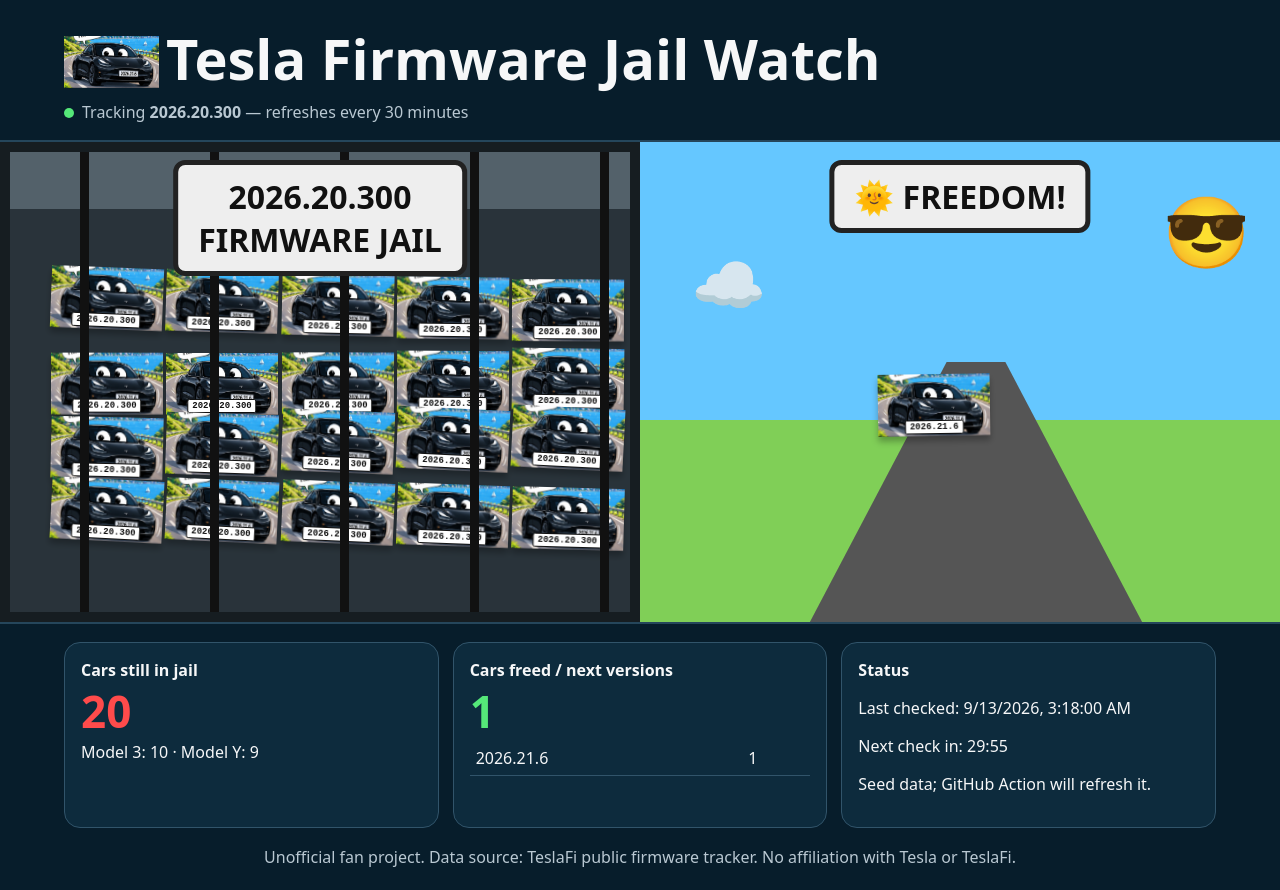
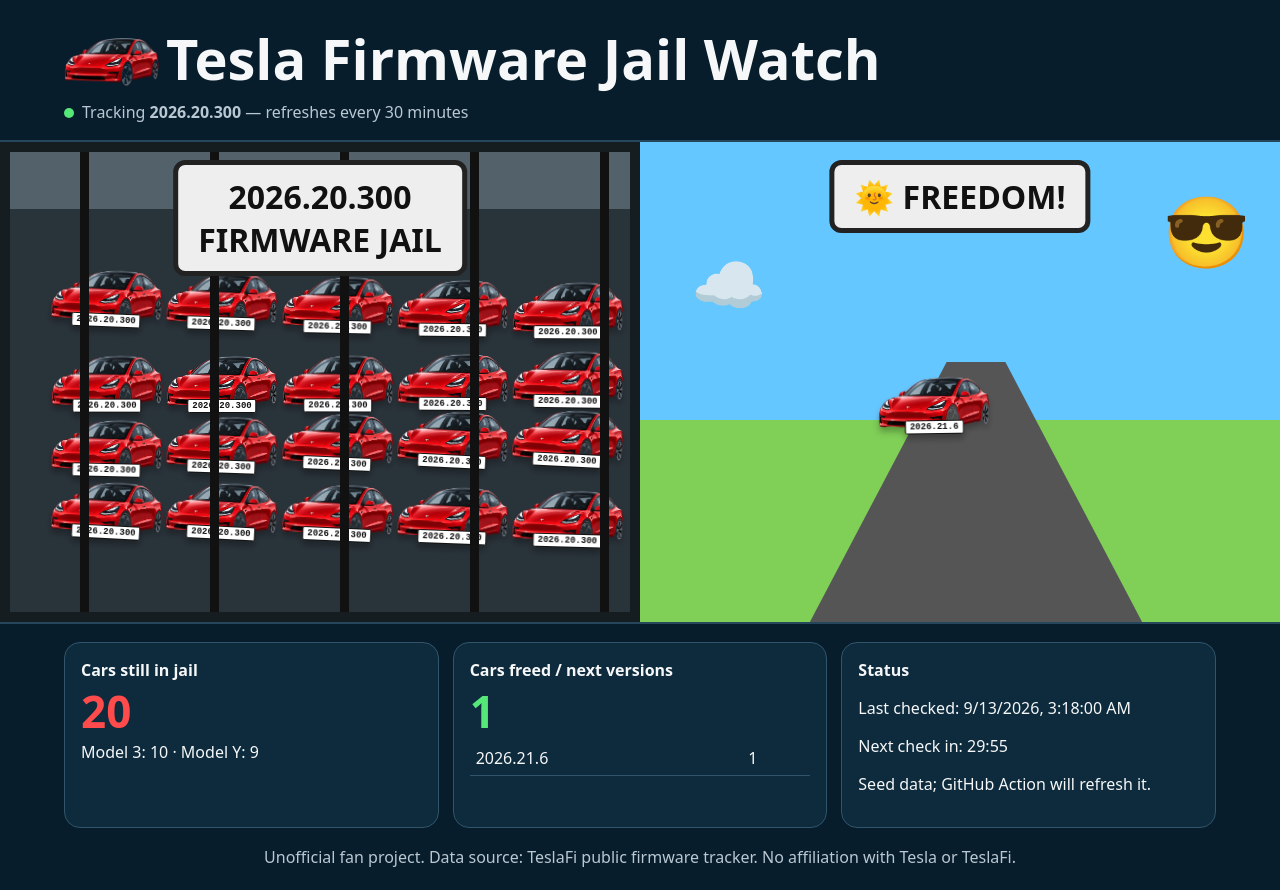
Before and after one commit to airflowtsunami/factoryjail, a plain HTML site: page index.html in a window 1280 px wide. Drawn offline with Linux system fonts and the light colour scheme.

Commit message:
Update index.html

```diff
--- a/index.html
+++ b/index.html
@@ -50,7 +50,7 @@
 </style>
 
 </head><body>
-<header><h1><img src="model3-black-cartoon.jpg" alt="Model 3" style="width:1.7em;height:1em;object-fit:contain;vertical-align:-.18em;margin-right:.12em">Tesla Firmware Jail Watch</h1><p><span class="status"></span>Tracking <b id="fw">2026.20.300</b> — refreshes every 30 minutes</p></header>
+<header><h1><img src="model3-red-transparent.png" alt="Model 3" style="width:1.7em;height:1em;object-fit:contain;vertical-align:-.18em;margin-right:.12em">Tesla Firmware Jail Watch</h1><p><span class="status"></span>Tracking <b id="fw">2026.20.300</b> — refreshes every 30 minutes</p></header>
 <section class="scene">
  <div class="jail" id="jail"><div class="sign"><span id="fw2">2026.20.300</span><br>FIRMWARE JAIL</div><div class="bars"></div></div>
  <div class="freedom" id="freedom"><div class="sign">🌞 FREEDOM!</div><div class="road"></div><div class="sun">😎</div><div class="cloud" style="left:8%;top:100px">☁️</div></div>
@@ -63,7 +63,7 @@
 <div class="foot">Unofficial fan project. Data source: TeslaFi public firmware tracker. No affiliation with Tesla or TeslaFi.</div>
 <script>
 const DATA_URL='./data.json';
-function car(parent,x,y,plate,free=false,i=0){const c=document.createElement('div');c.className='car'+(free?' freecar':'');c.style.left=x+'%';c.style.top=y+'%';c.style.animationDelay=(-i*.17)+'s';c.innerHTML='<img src="model3-black-cartoon.jpg" alt="Tesla Model 3 cartoon"><div class="plate">'+plate+'</div>';parent.appendChild(c)}
+function car(parent,x,y,plate,free=false,i=0){const c=document.createElement('div');c.className='car'+(free?' freecar':'');c.style.left=x+'%';c.style.top=y+'%';c.style.animationDelay=(-i*.17)+'s';c.innerHTML='<img src="model3-red-transparent.png" alt="Tesla Model 3 cartoon"><div class="plate">'+plate+'</div>';parent.appendChild(c)}
 function render(d){document.querySelectorAll('.car').forEach(x=>x.remove());fw.textContent=fw2.textContent=d.firmware;current.textContent=d.current_installs;freed.textContent=d.total_freed;checked.textContent=new Date(d.checked_at).toLocaleString();msg.textContent=d.note||'Data loaded.';models.textContent=d.models?Object.entries(d.models).map(([k,v])=>`${k}: ${v}`).join(' · '):'';next.innerHTML='';Object.entries(d.next_versions||{}).forEach(([v,n])=>{next.innerHTML+=`<tr><td>${v}</td><td>${n}</td></tr>`});const n=Math.min(d.current_installs,30);for(let i=0;i<n;i++)car(jail,8+(i%5)*18,28+Math.floor(i/5)*15,d.firmware,false,i);let j=0;for(const [v,nv] of Object.entries(d.next_versions||{}))for(let k=0;k<Math.min(nv,5);k++)car(freedom,18+(j%3)*23,42+(j%2)*18,v,true,j++);}
 async function load(){try{const r=await fetch(DATA_URL+'?t='+Date.now());if(!r.ok)throw Error(r.status);render(await r.json())}catch(e){msg.textContent='Could not load data.json. GitHub Action may not have run yet.'}}
 let sec=1800;setInterval(()=>{sec--;if(sec<=0){sec=1800;load()}countdown.textContent=String(Math.floor(sec/60)).padStart(2,'0')+':'+String(sec%60).padStart(2,'0')},1000);load();
```
